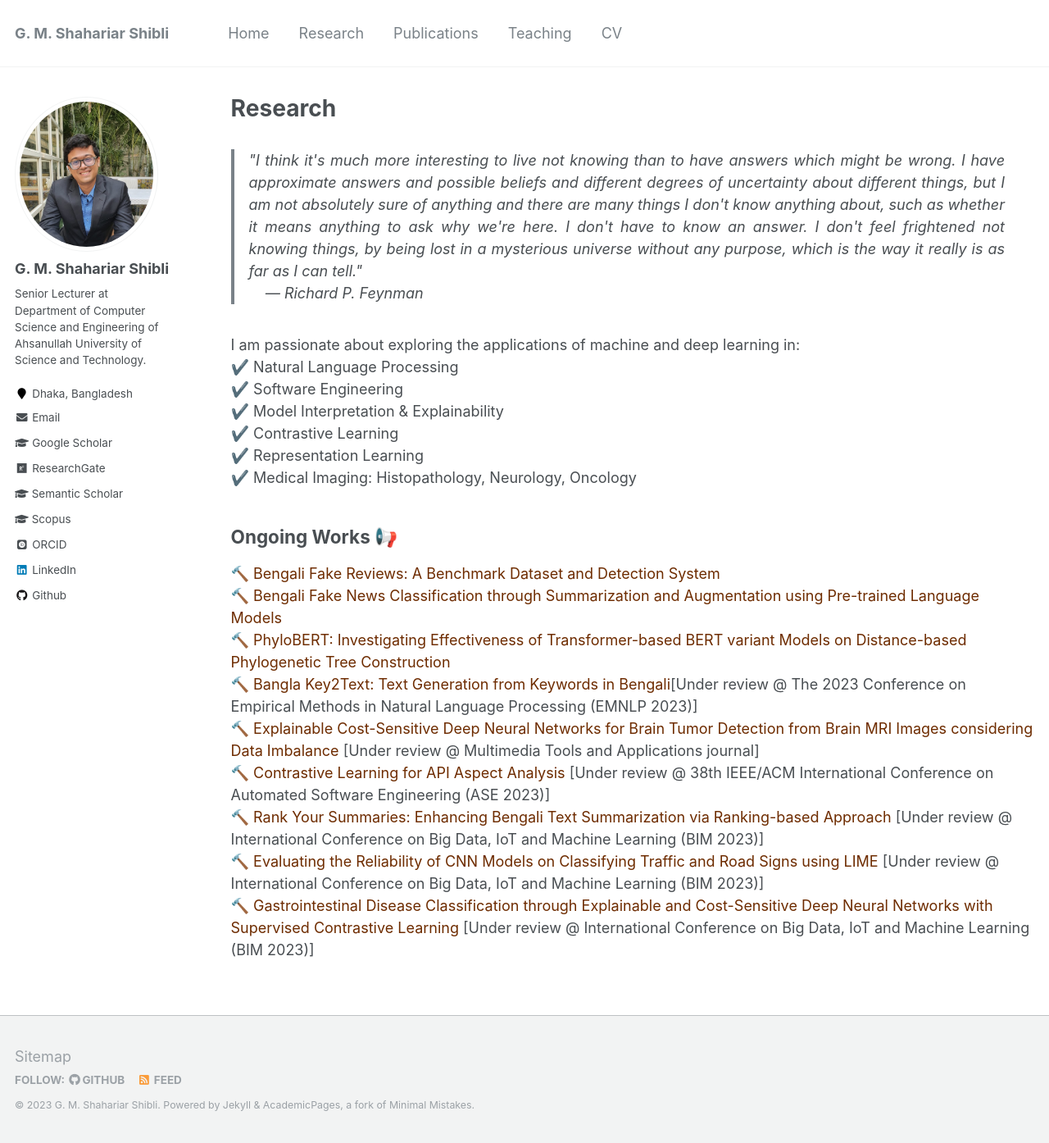
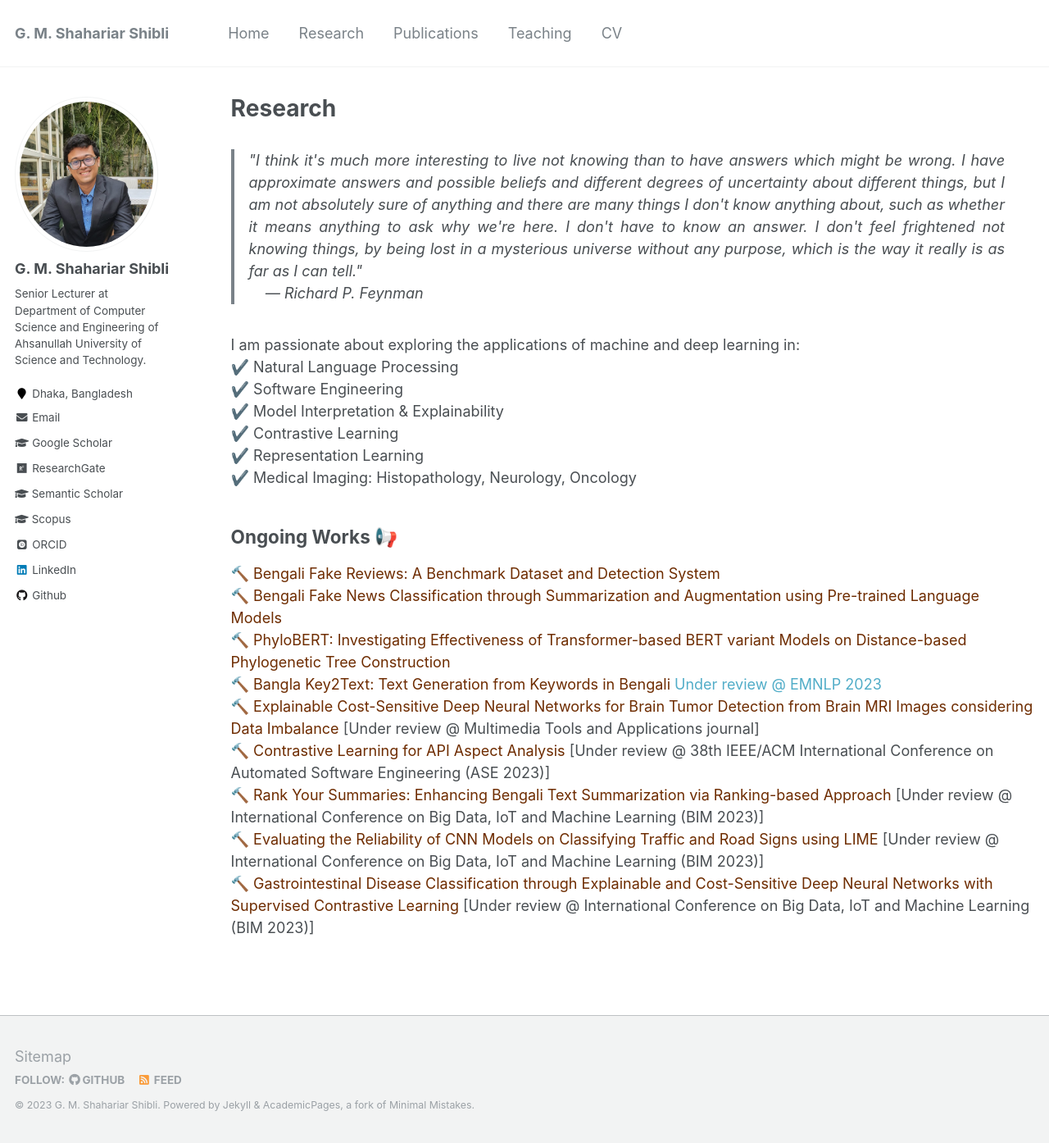
Before and after one commit to shahariar-shibli/shahariar-shibli.github.io, a Jekyll site: the page built from _pages/research.md, in a window 1280 px wide and 1394 px high. Shown: the whole window at 82% size. Built offline with Jekyll 4.4.1, drawn with Linux system fonts in a browser that asks for light colours; some web fonts are replaced.

Commit message:
Update research.md

```diff
--- a/_pages/research.md
+++ b/_pages/research.md
@@ -26,7 +26,7 @@ I am passionate about exploring the applications of machine and deep learning in
 🔨 <span style="color:#6E2C00">Bengali Fake Reviews: A Benchmark Dataset and Detection System</span><br>
 🔨 <span style="color:#6E2C00">Bengali Fake News Classification through Summarization and Augmentation using Pre-trained Language Models</span><br>
 🔨 <span style="color:#6E2C00">PhyloBERT: Investigating Effectiveness of Transformer-based BERT variant Models on Distance-based Phylogenetic Tree Construction</span><br>
-🔨 <span style="color:#6E2C00">Bangla Key2Text: Text Generation from Keywords in Bengali</span>[Under review @ The 2023 Conference on Empirical Methods in Natural Language Processing (EMNLP 2023)]<br>
+🔨 <span style="color:#6E2C00">Bangla Key2Text: Text Generation from Keywords in Bengali</span> [Under review @ EMNLP 2023](https://2023.emnlp.org/)<br>
 🔨 <span style="color:#6E2C00">Explainable Cost-Sensitive Deep Neural Networks for Brain Tumor Detection from Brain MRI Images considering Data Imbalance</span> [Under review @ Multimedia Tools and Applications journal]<br>
 🔨 <span style="color:#6E2C00">Contrastive Learning for API Aspect Analysis</span> [Under review @ 38th IEEE/ACM International Conference on Automated Software Engineering (ASE 2023)]<br>
 🔨 <span style="color:#6E2C00">Rank Your Summaries: Enhancing Bengali Text Summarization via Ranking-based Approach</span> [Under review @ International Conference on Big Data, IoT and Machine Learning (BIM 2023)]<br>
```
